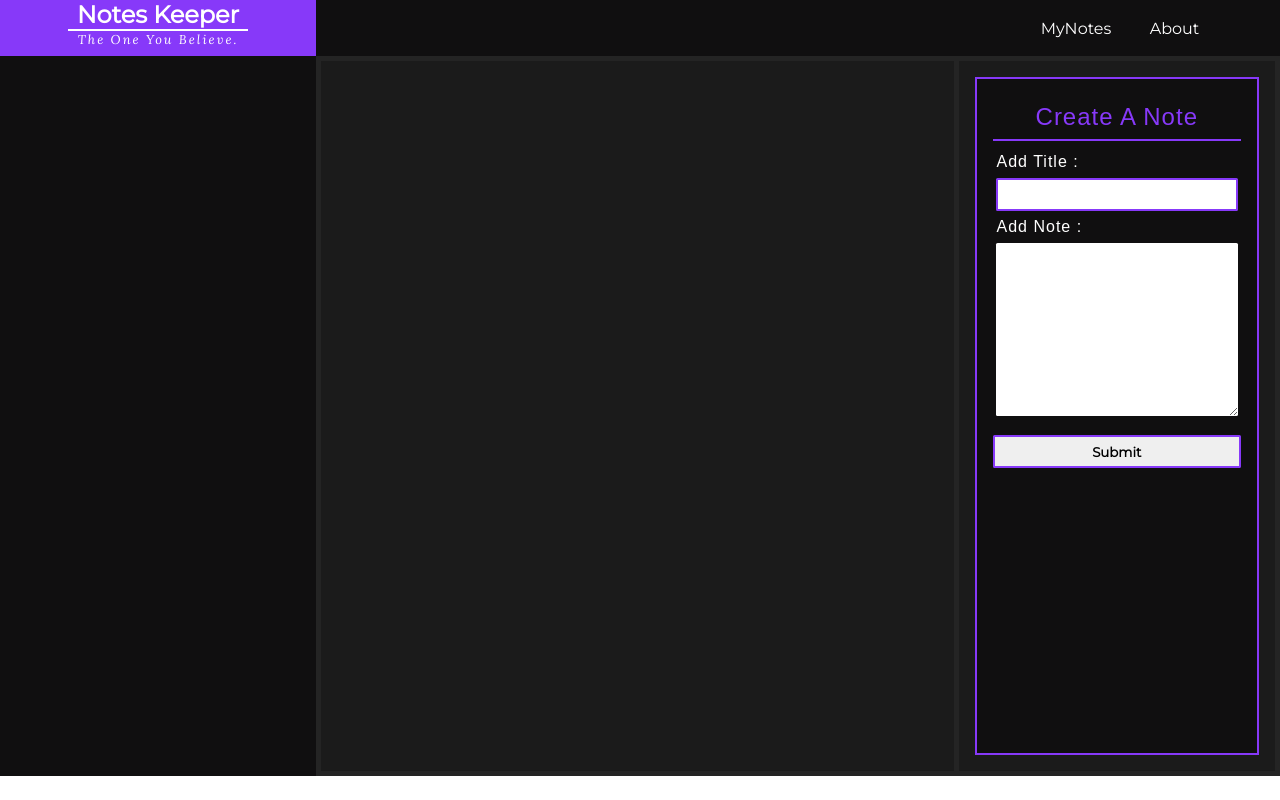
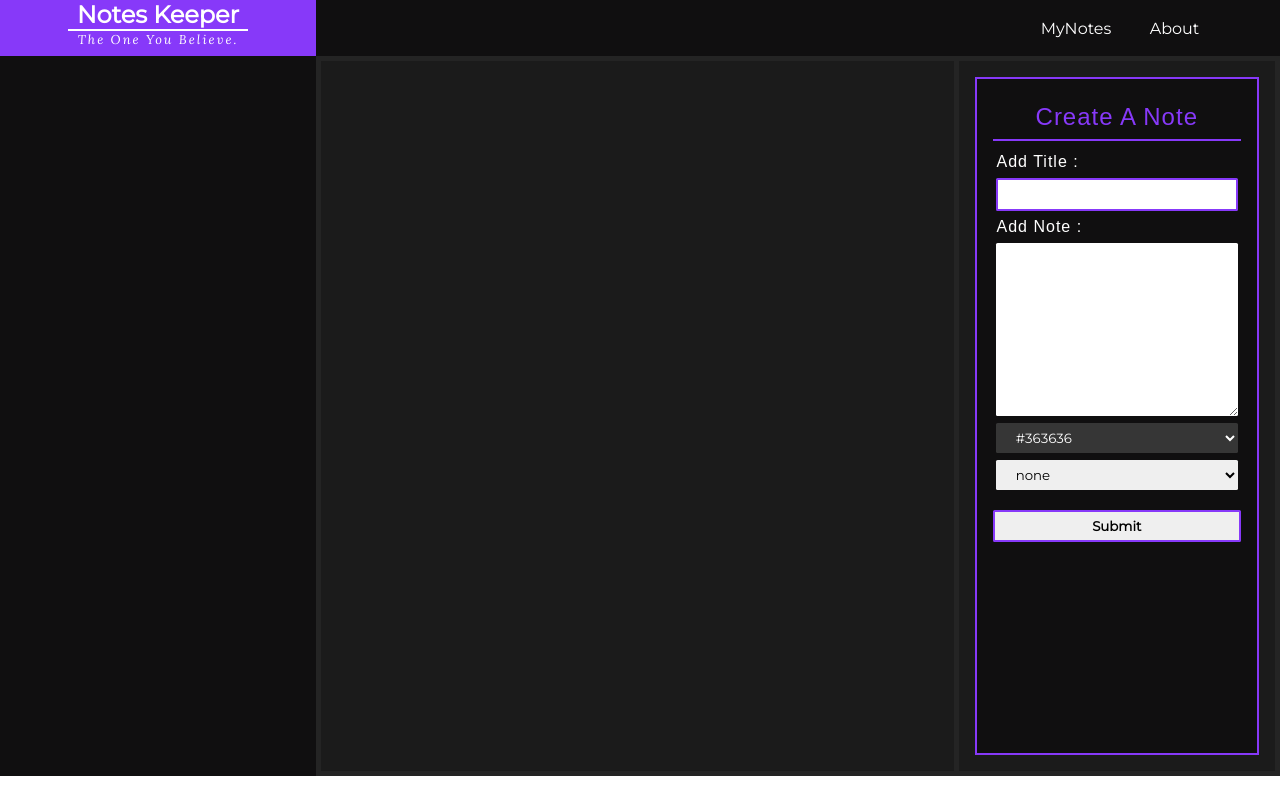
Before and after one commit to rushi-173/Notes-Keeper, a React (Create React App) app: page / in a window 1280 px wide. Built offline with nearby package versions, Linux system fonts and the light colour scheme.

Commit message:
Form Design Completed

```diff
--- a/src/Components/MyNotes.js
+++ b/src/Components/MyNotes.js
@@ -1,6 +1,24 @@
 import { useState } from "react";
 import "./MyNotes.css";
+import NotesForm from "./NotesForm";
+const notesData = [
+  {
+    id: 1,
+    title: "Rent Payment",
+    note: "Paid Rs.2000 to milkman and paperboy. Now I have 500rs only.",
+    ispinned: false,
+    tag: "Payment",
+    color: "#ff1744"
+  }
+];
 export default function MyNotes() {
+  const [notesList, setNotesList] = useState(notesData);
+  const [tagsList, setTagsList] = useState([
+    "none",
+    "Payment",
+    "College",
+    "NeogCamp"
+  ]);
   return (
     <div className="MyNotes">
       <div className="taglist">
@@ -8,14 +26,7 @@ export default function MyNotes() {
       </div>
       <div className="notes-list"></div>
       <div className="notes-manager">
-        <div className="notes-form">
-          <h2>Create A Note</h2>
-          <label>Add Title : </label>
-          <input type="text" className="input" />
-          <label>Add Note : </label>
-          <textarea rows="10" className="input" />
-          <button className="input">Submit</button>
-        </div>
+        <NotesForm tagsList={tagsList} setNotesList={setNotesList} />
       </div>
     </div>
   );
--- /dev/null
+++ b/src/Components/NotesForm.js
@@ -0,0 +1,54 @@
+import { useState } from "react";
+
+export default function NotesForm({ setNotesList, tagsList }) {
+  const colorsList = ["#363636", "#F50057", "#D500F9", "#3D5AFE", "#651FFF"];
+  const [noteColor, setNoteColor] = useState("#363636");
+  const [noteTag, setNoteTag] = useState("none");
+
+  function createNote() {}
+  return (
+    <div className="notes-form">
+      <h2>Create A Note</h2>
+      <label>Add Title : </label>
+      <input type="text" className="input" />
+      <label>Add Note : </label>
+      <textarea rows="10" className="input" />
+      <select
+        style={{ backgroundColor: noteColor, color: "white" }}
+        className="input"
+        onChange={(e) => {
+          setNoteColor(e.target.value);
+        }}
+      >
+        {colorsList.map((color) => {
+          return (
+            <option
+              className="btn"
+              value={color}
+              style={{ backgroundColor: color }}
+            >
+              {color}
+            </option>
+          );
+        })}
+      </select>
+      <select
+        className="input"
+        onChange={(e) => {
+          setNoteTag(e.target.value);
+        }}
+      >
+        {tagsList.map((tag) => {
+          return (
+            <option className="btn" value={tag}>
+              {tag}
+            </option>
+          );
+        })}
+      </select>
+      <button className="input" onClick={createNote}>
+        Submit
+      </button>
+    </div>
+  );
+}
```
